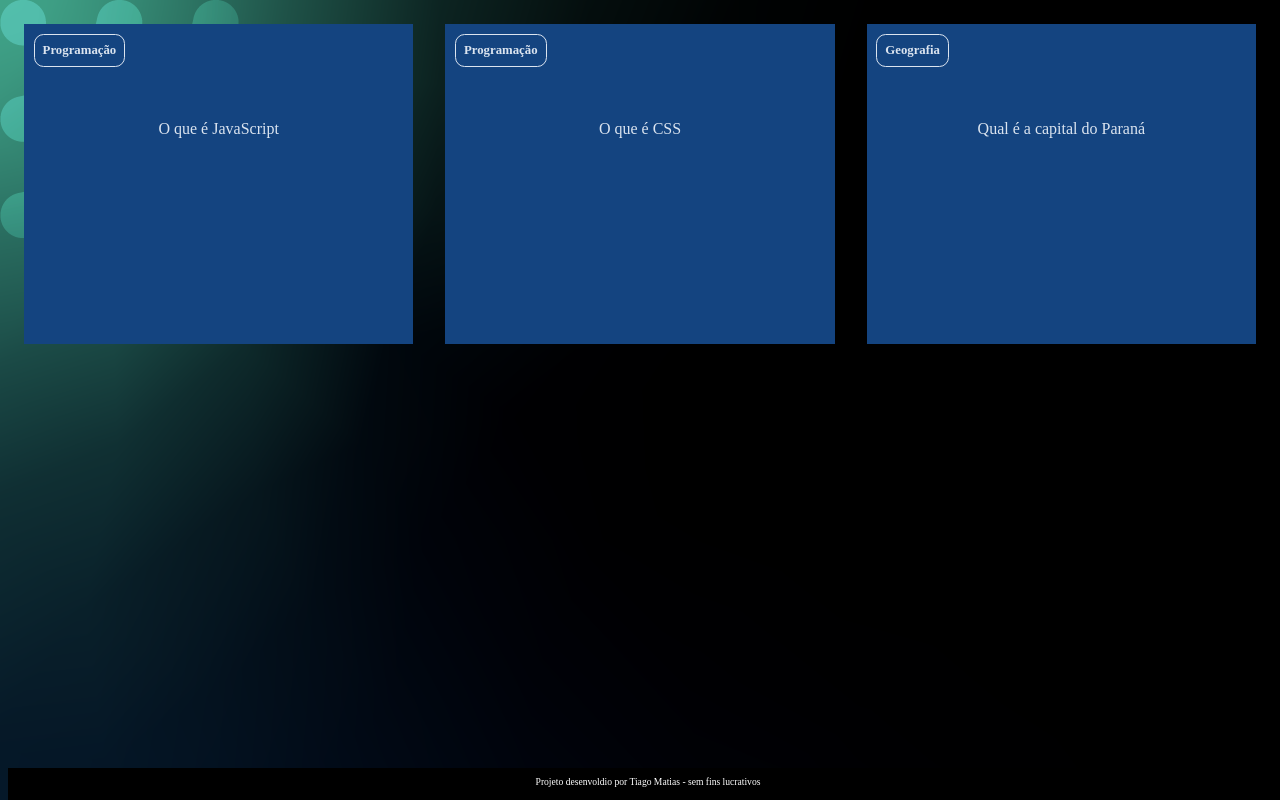
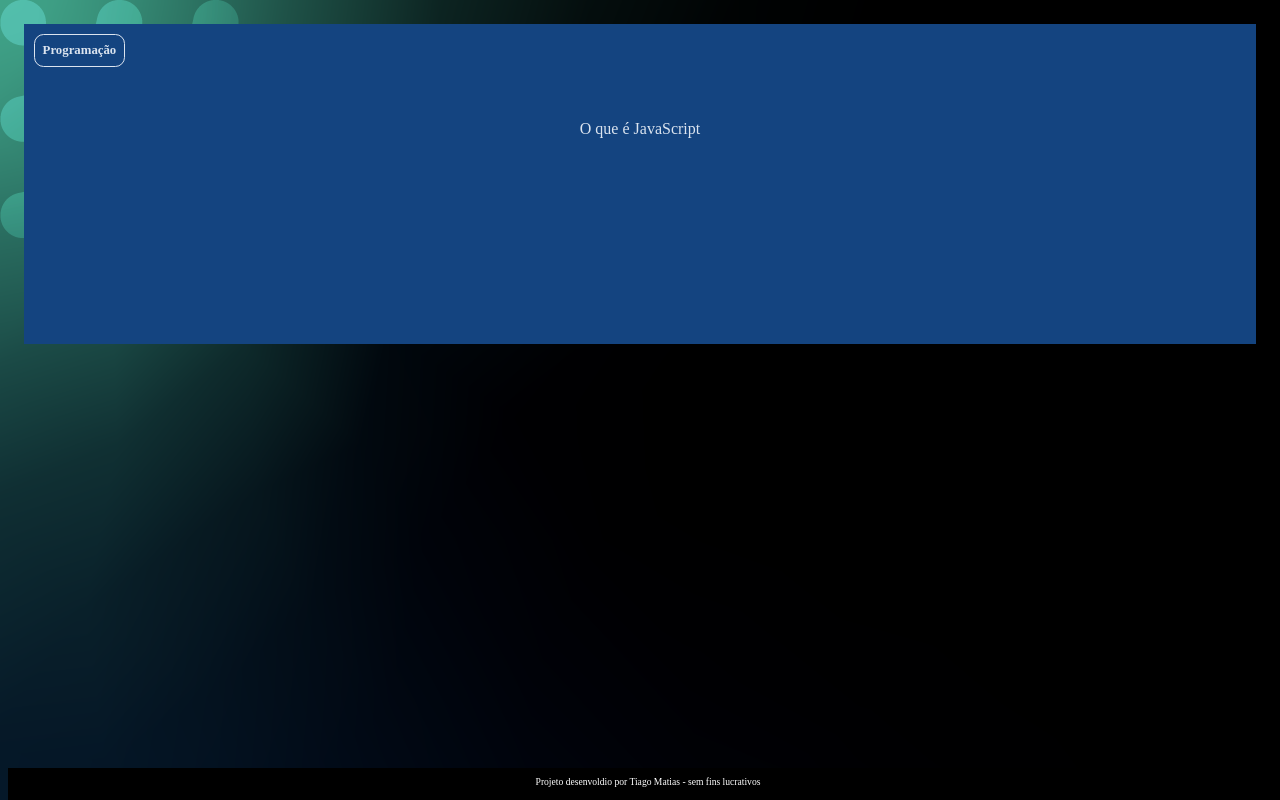
Before and after one commit to TM1928/Flash-Card, a plain HTML site: page index.html in a window 1280 px wide. Drawn offline with Linux system fonts and the light colour scheme; a web font is replaced by a local one.

Commit message:
23/06/2025

```diff
--- a/index.html
+++ b/index.html
@@ -24,32 +24,6 @@
                     </div>
                     </div>
              </article>
-
-             <article class= "cartao">
-                <div class= "cartao__conteudo">
-                   <h3>Programação</h3>
-                   <div class= "cartao__conteudo__pergunta">
-                    <p>O que é CSS</p>
-                   </div>
-
-                    <div class= "cartao__conteudo__resposta">
-                       <p>O CSS é uma linguagem de marcação</p>
-                   </div>
-                   </div>
-            </article>
-
-            <article class= "cartao">
-                <div class= "cartao__conteudo">
-                   <h3>Geografia</h3>
-                   <div class= "cartao__conteudo__pergunta">
-                    <p>Qual é a capital do Paraná</p>
-                   </div>
-
-                    <div class= "cartao__conteudo__resposta">
-                       <p>A capital do Paraná é Curitiba</p>
-                   </div>
-                   </div>
-            </article>
         </section>
     </main>
     <footer>
```
Also changed, not shown: pergunta.js (added).
